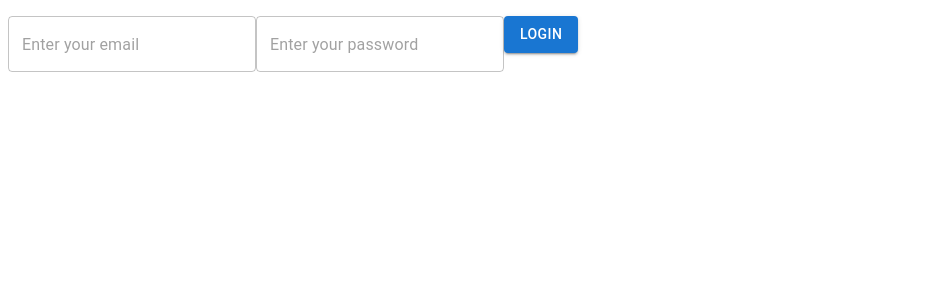
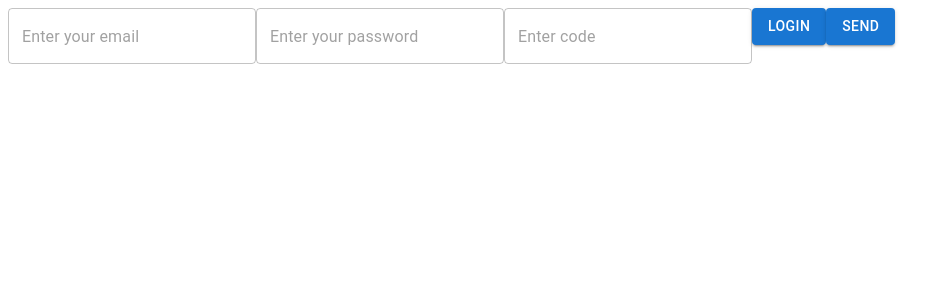
Before and after one commit to mironovahl/admin-panel, a Next.js app: page / in a window 1280 px wide. Shown: the top 300 px of the page, without its empty margins (0-951 px from the left). Built offline with nearby package versions, Linux system fonts and the light colour scheme.

Commit message:
feat: add mfa logic

```diff
--- a/src/firebase-context.tsx
+++ b/src/firebase-context.tsx
@@ -1,6 +1,5 @@
 import { createContext, FC, useContext } from "react"
 import { FirebaseApp, initializeApp } from "firebase/app"
-import { getAuth } from "firebase/auth"
 
 const firebaseConfig = {
   apiKey: "AIzaSyA520zJYS_crmNYm2qI6PZAxc0zvWE8_fA",
@@ -16,17 +15,11 @@ const firebaseConfig = {
 
 const app = initializeApp(firebaseConfig)
 
-interface IFirebaseContext {
-  app: FirebaseApp
-}
-
-export const FirebaseContext = createContext<IFirebaseContext>({ app })
+export const FirebaseContext = createContext<FirebaseApp>(app)
 
 export const FireBaseContextProvider: FC = ({ children }) => {
   return (
-    <FirebaseContext.Provider value={{ app }}>
-      {children}
-    </FirebaseContext.Provider>
+    <FirebaseContext.Provider value={app}>{children}</FirebaseContext.Provider>
   )
 }
 
--- a/src/login/auth-context.tsx
+++ b/src/login/auth-context.tsx
@@ -6,42 +6,67 @@ import {
   useMemo,
   useState,
 } from "react"
-import { getAuth, signInWithEmailAndPassword, User } from "firebase/auth"
+import {
+  getAuth,
+  RecaptchaVerifier,
+  signInWithEmailAndPassword,
+  signInWithPhoneNumber,
+  User,
+} from "firebase/auth"
 
 import { useFirebaseContext } from "../firebase-context"
 
 interface IFirebaseContext {
   onAuthUser: (email: string, password: string) => void
   error?: string
+  user?: User
 }
 
 export const AuthContext = createContext<IFirebaseContext>(
   {} as IFirebaseContext,
 )
 
-export const AuthProvider: FC = ({ children }) => {
-  const { app } = useFirebaseContext()
-  const auth = getAuth(app)
+const useAuth = () => {
+  const app = useFirebaseContext()
 
-  const [error, setError] = useState()
-  const [user, setUser] = useState<User>()
+  const [error, setError] = useState<string | undefined>()
+  const [user, setUser] = useState<User | undefined>()
 
   const onAuthUser = useCallback(
-    (email: string, password: string) => {
-      signInWithEmailAndPassword(auth, email, password)
-        .then((userCredential) => {
-          const user = userCredential.user
+    async (email: string, password: string) => {
+      try {
+        const auth = getAuth(app)
 
-          setUser(user)
-        })
-        .catch((error) => {
-          setError(error.message)
-        })
+        const cred = await signInWithEmailAndPassword(auth, email, password)
+
+        setUser(cred.user)
+
+        const appVerifier = new RecaptchaVerifier(
+          "recaptcha-container",
+          {},
+          auth,
+        )
+
+        return await signInWithPhoneNumber(
+          auth,
+          cred?.user?.phoneNumber ?? "+79225210512",
+          appVerifier,
+        )
+      } catch (error_) {
+        if (error_ instanceof Error) {
+          setError(error_.message)
+        }
+      }
     },
-    [auth],
+
+    [app],
   )
 
-  const value = useMemo(() => ({ onAuthUser, error }), [error, onAuthUser])
+  return useMemo(() => ({ onAuthUser, user, error }), [error, onAuthUser, user])
+}
+
+export const AuthProvider: FC = ({ children }) => {
+  const value = useAuth()
 
   return <AuthContext.Provider value={value}>{children}</AuthContext.Provider>
 }
--- a/src/login/index.tsx
+++ b/src/login/index.tsx
@@ -1,50 +1,116 @@
-import { ChangeEvent, useState } from "react"
+import { ChangeEvent, useCallback, useState } from "react"
 import { Button, TextField } from "@mui/material"
+import {
+  ConfirmationResult,
+  getAuth,
+  RecaptchaVerifier,
+  signInWithEmailAndPassword,
+  signInWithPhoneNumber,
+} from "firebase/auth"
 
-import { useAuthContext } from "./auth-context"
+import { useFirebaseContext } from "../firebase-context"
+
+const useVM = () => {
+  const app = useFirebaseContext()
+
+  const [loginValue, setLogin] = useState("")
+  const [passwordValue, setPassword] = useState("")
+  const [pin, setPin] = useState("")
+  const [pinCb, setPinCb] = useState<null | ConfirmationResult>(null)
+
+  const [err, setErr] = useState<null | string>(null)
+
+  const getOnChangeHandler =
+    (field: "password" | "login" | "pin") =>
+    (event: ChangeEvent<HTMLTextAreaElement | HTMLInputElement>) => {
+      const { [field]: setter } = {
+        password: setPassword,
+        login: setLogin,
+        pin: setPin,
+      }
+
+      setter(event.target.value)
+    }
+
+  const onSubmit = useCallback(async () => {
+    try {
+      const auth = getAuth(app)
+
+      const { user } = await signInWithEmailAndPassword(
+        auth,
+        loginValue,
+        passwordValue,
+      )
+
+      const appVerifier = new RecaptchaVerifier("recaptcha-container", {}, auth)
+
+      const res = await signInWithPhoneNumber(
+        auth,
+        user?.phoneNumber ?? "+79225210512",
+        appVerifier,
+      )
+
+      setPinCb(res)
+    } catch (error) {
+      if (error instanceof Error) {
+        setErr(error.message)
+      }
+    }
+  }, [app, loginValue, passwordValue])
+
+  const onSubmitCode = useCallback(async () => {
+    const result = await pinCb?.confirm(pin)
+
+    console.log({ result })
+  }, [pin, pinCb])
+
+  return {
+    onSubmit,
+    getOnChangeHandler,
+    passwordValue,
+    loginValue,
+    pin,
+    onSubmitCode,
+  }
+}
 
 export const LoginPage = () => {
-  const [loginValue, setLoginValue] = useState("")
-  const [passwordValue, setPasswordValue] = useState("")
-
-  const onChangeLogin = ({
-    target,
-  }: ChangeEvent<HTMLTextAreaElement | HTMLInputElement>) => {
-    setLoginValue(target.value)
-  }
-
-  const onChangePassword = ({
-    target,
-  }: ChangeEvent<HTMLTextAreaElement | HTMLInputElement>) => {
-    setPasswordValue(target.value)
-  }
-
-  const { onAuthUser } = useAuthContext()
-
-  const onClick = () => {
-    onAuthUser(loginValue, passwordValue)
-  }
+  const vm = useVM()
 
   return (
-    <p>
+    <div>
       <TextField
         placeholder="Enter your email"
         type="email"
         required
-        value={loginValue}
-        onChange={onChangeLogin}
+        value={vm.loginValue}
+        onChange={vm.getOnChangeHandler("login")}
       />
       <TextField
         placeholder="Enter your password"
         type="password"
         required
-        value={passwordValue}
-        onChange={onChangePassword}
+        value={vm.passwordValue}
+        onChange={vm.getOnChangeHandler("password")}
       />
 
-      <Button type="submit" variant="contained" onClick={onClick}>
+      <TextField
+        placeholder="Enter code"
+        type="code"
+        required
+        value={vm.pin}
+        onChange={vm.getOnChangeHandler("pin")}
+      />
+
+      <Button type="submit" variant="contained" onClick={vm.onSubmit}>
         {"Login"}
       </Button>
-    </p>
+
+      <Button type="submit" variant="contained" onClick={vm.onSubmitCode}>
+        {"send"}
+      </Button>
+
+      <div id="recaptcha-container" />
+    </div>
   )
 }
```
